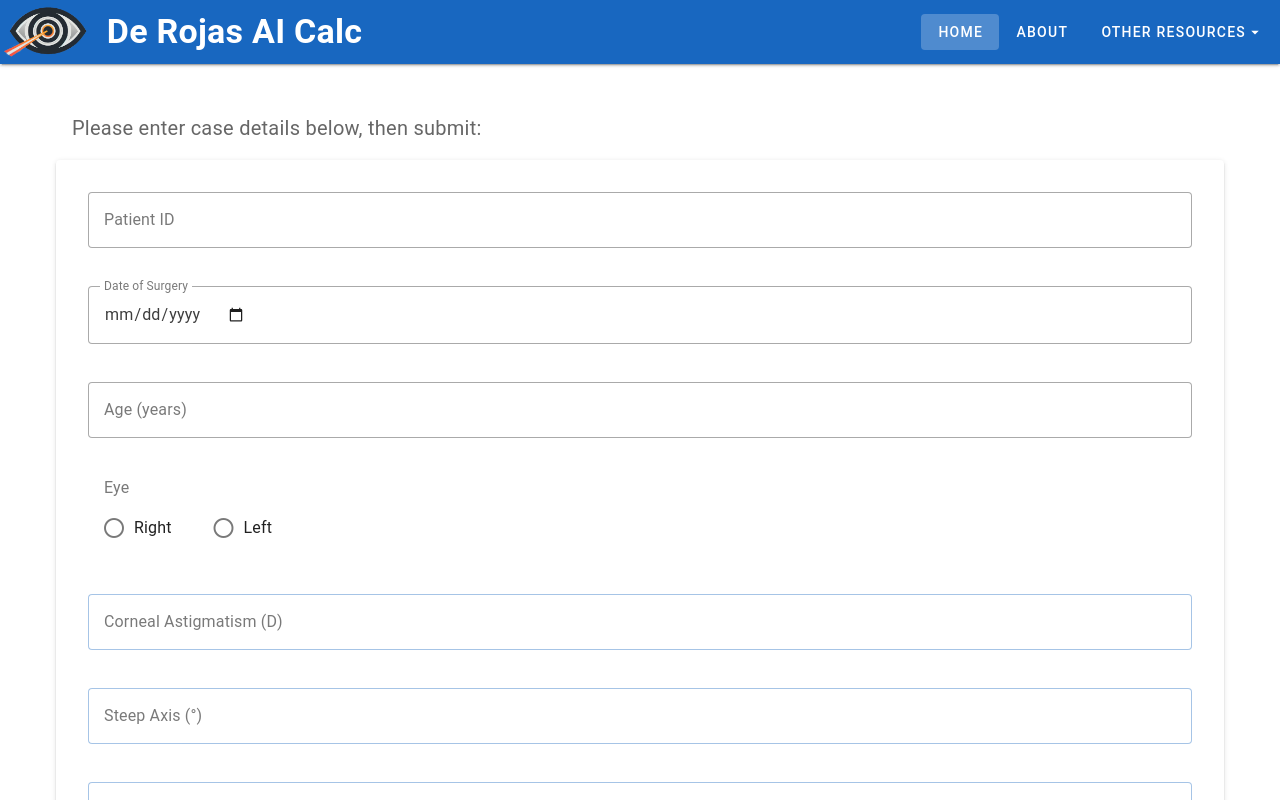
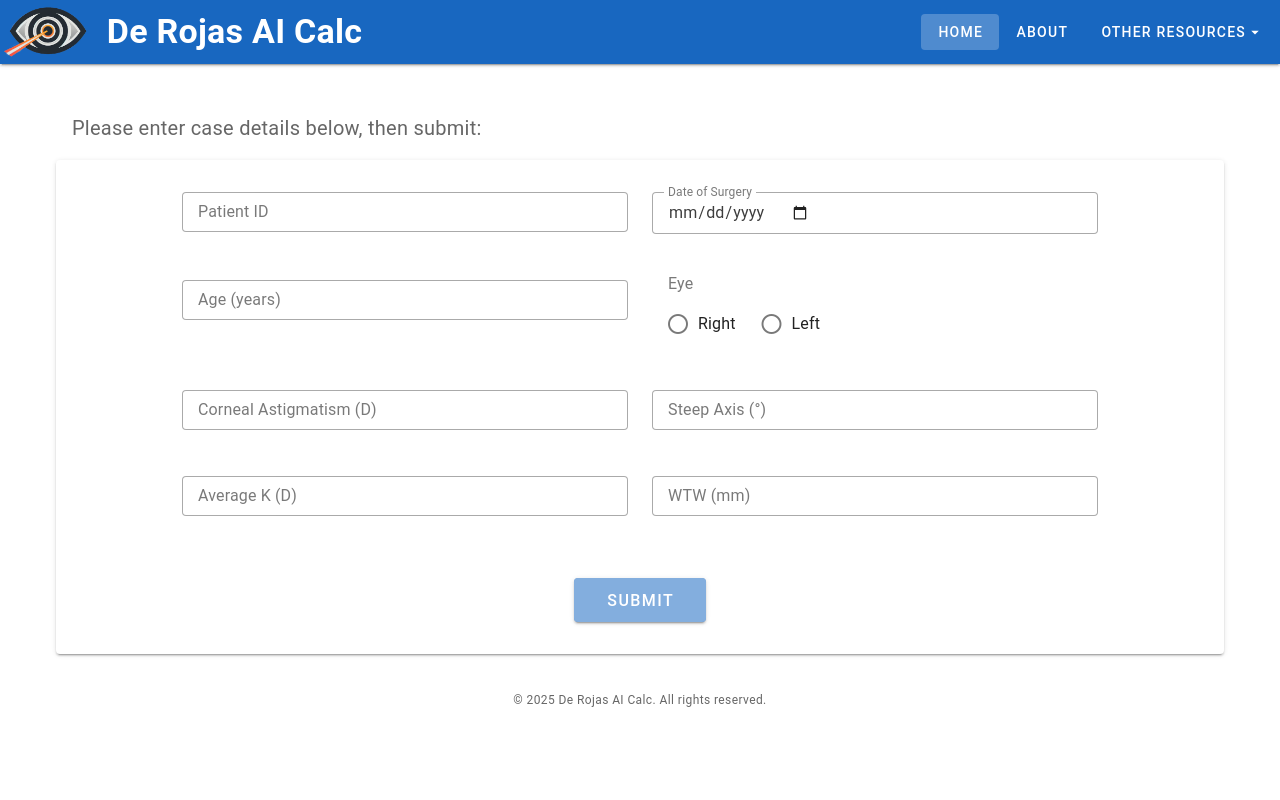
Before and after one commit to wak1616/ai_calc, a Vue app: page / in a window 1280 px wide. Shown: the top 800 px of the page. Built offline with nearby package versions, Linux system fonts and the light colour scheme; no server answers.

Commit message:
minor changes made to UI

```diff
--- a/src/views/Home.vue
+++ b/src/views/Home.vue
@@ -12,82 +12,88 @@
               v-model="formValid"
               class="no-print"
             >
-              <div class="mb-4">
+              <!-- Row for ID and DOS -->
+              <v-row justify="center">
+                <v-col cols="12" sm="10" md="5">
                   <v-text-field
                     v-model="formData.ID"
                     label="Patient ID"
                     variant="outlined"
                     color="primary"
-                  class="input-field"
+                    density="compact"
                     :rules="[rules.required]"
                   ></v-text-field>
-              </div>
-
-              <div class="mb-4">
+                </v-col>
+                <v-col cols="12" sm="10" md="5">
                   <v-text-field
                     v-model="formData.DOS"
                     label="Date of Surgery"
                     type="date"
                     variant="outlined"
                     color="primary"
-                  class="input-field"
+                    density="compact"
                     :rules="[rules.required]"
                   ></v-text-field>
-              </div>
+                </v-col>
+              </v-row>
 
-              <div class="mb-4">
+              <!-- Row for Age and Eye -->
+              <v-row justify="center">
+                <v-col cols="12" sm="10" md="5">
                   <v-text-field
                     v-model="formData.age"
                     label="Age (years)"
                     type="number"
-                  min="30"
+                    min="21"
                     max="120"
                     step="1"
                     variant="outlined"
                     color="primary"
-                  class="input-field"
+                    density="compact"
                     :rules="[rules.required, rules.ageRange]"
                   ></v-text-field>
-              </div>
-
-              <div class="mb-4">
+                </v-col>
+                <v-col cols="12" sm="10" md="5">
+                  <!-- Adjusted margin-top (mt-n2) for better alignment with compact text field -->
                   <v-radio-group
                     v-model="formData.eye"
                     label="Eye"
                     inline
                     color="primary"
-                  class="mt-2"
+                    class="mt-n2"
                     :rules="[rules.required]"
                   >
                     <v-radio
                       label="Right"
                       value="OD"
-                    class="me-8"
+                      class="me-4"
                     ></v-radio>
                     <v-radio
                       label="Left"
                       value="OS"
-                    class="me-8"
+                      class="me-4"
                     ></v-radio>
                   </v-radio-group>
-              </div>
+                </v-col>
+              </v-row>
 
-              <div class="py-2">
+              <!-- Row for Corneal Astigmatism and Steep Axis -->
+              <v-row justify="center">
+                 <v-col cols="12" sm="10" md="5">
                   <v-text-field
                     v-model="formData.corneal_astigmatism"
                     label="Corneal Astigmatism (D)"
                     type="number"
-                  min="0.00"
+                    min="0.20"
                     max="1.50"
                     step="0.01"
                     variant="outlined"
-                  base-color="primary"
-                  class="input-field"
+                    color="primary"
+                    density="compact"
                     :rules="[rules.required, rules.cornealAstigmatismRange]"
                   ></v-text-field>
-              </div>
-
-              <div class="py-2">
+                </v-col>
+                 <v-col cols="12" sm="10" md="5">
                   <v-text-field
                     v-model="formData.steep_axis"
                     label="Steep Axis (°)"
@@ -96,13 +102,16 @@
                     max="180"
                     step="1"
                     variant="outlined"
-                  base-color="primary"
-                  class="input-field"
+                    color="primary"
+                    density="compact"
                     :rules="[rules.required, rules.steepAxisRange]"
                   ></v-text-field>
-              </div>
+                </v-col>
+              </v-row>
 
-              <div class="py-2">
+              <!-- Row for Mean K and WTW -->
+              <v-row justify="center">
+                <v-col cols="12" sm="10" md="5">
                   <v-text-field
                     v-model="formData.mean_k"
                     label="Average K (D)"
@@ -111,13 +120,12 @@
                     max="50.00"
                     step="0.01"
                     variant="outlined"
-                  base-color="primary"
-                  class="input-field"
+                    color="primary"
+                    density="compact"
                     :rules="[rules.required, rules.meanKRange]"
                   ></v-text-field>
-              </div>
-
-              <div class="py-2">
+                </v-col>
+                <v-col cols="12" sm="10" md="5">
                   <v-text-field
                     v-model="formData.WTW"
                     label="WTW (mm)"
@@ -126,13 +134,17 @@
                     max="15.0"
                     step="0.1"
                     variant="outlined"
-                  base-color="primary"
-                  class="input-field"
+                    color="primary"
+                    density="compact"
                     :rules="[rules.required, rules.wtwRange]"
                   ></v-text-field>
-              </div>
+                </v-col>
+              </v-row>
 
-              <div class="mt-8">
+              <!-- Submit Button - Centered -->
+              <v-row justify="center">
+                <v-col cols="auto">
+                  <div class="mt-4">
                     <v-btn
                       type="submit"
                       color="primary"
@@ -145,6 +157,8 @@
                       Submit
                     </v-btn>
                   </div>
+                </v-col>
+              </v-row>
             </v-form>
 
             <v-fade-transition>
@@ -231,6 +245,8 @@
                 </v-card>
 
                 <!-- Print button appears only after calculation -->
+                <v-row justify="center">
+                  <v-col cols="auto">
                     <v-btn
                       color="primary"
                       size="large"
@@ -240,6 +256,8 @@
                     >
                       Print Results
                     </v-btn>
+                  </v-col>
+                </v-row>
               </div>
             </v-fade-transition>
           </v-card-text>
@@ -475,19 +493,14 @@ onMounted(async () => {
 </script>
 
 <style scoped>
-.input-field {
-  --v-input-control-height: 56px;
-  --v-field-padding-bottom: 2px;
-  --v-field-padding-top: 2px;
-  --v-field-input-padding-top: 8px;
-}
+/* Custom styles for input-field and border-radius removed */
 
 .v-text-field :deep(.v-field__outline__start) {
-  border-radius: 4px 0 0 4px;
+  /* border-radius: 4px 0 0 4px; */ /* Removed */
 }
 
 .v-text-field :deep(.v-field__outline__end) {
-  border-radius: 0 4px 4px 0;
+  /* border-radius: 0 4px 4px 0; */ /* Removed */
 }
 
 .canvas-container {
```
Also changed, not shown: src/views/About.vue (+24 -23 lines). Lines whose indentation alone changed are shown as unchanged.
